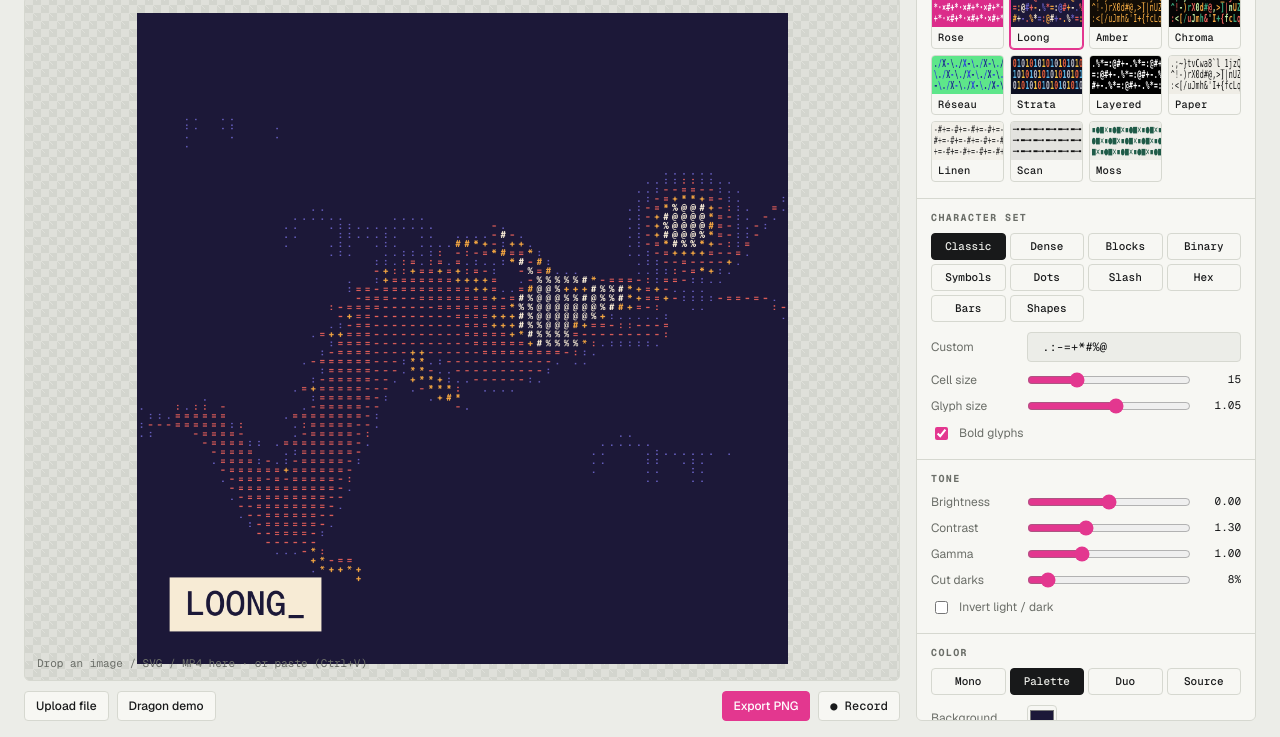
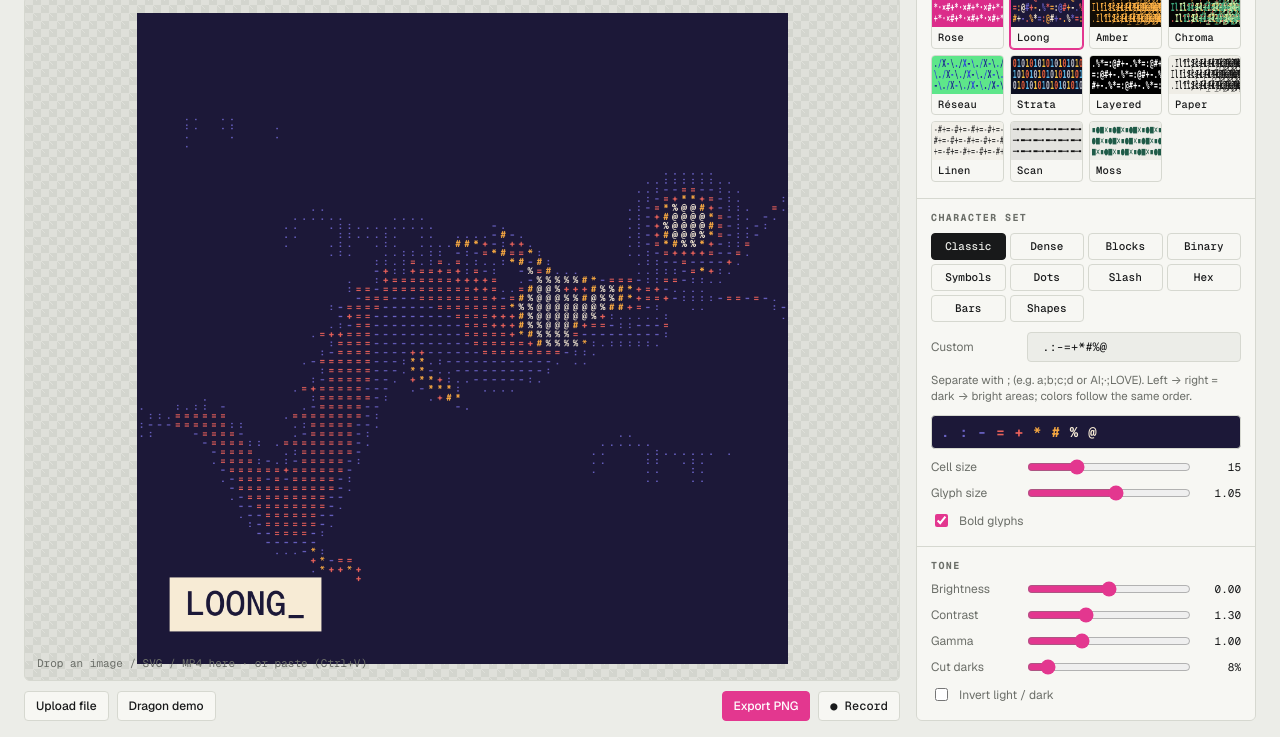
Before and after one commit to hee-quoc/ascii-rxa, a website: page index.html in a window 1280 px wide. Shown: the part 71-808 px from the top of the page. Drawn offline with nearby package versions, Linux system fonts and the light colour scheme; animation ran at ten frames a second.

Commit message:
Let custom glyph sets use ;-separated entries tied to palette order

```diff
--- a/css/style.css
+++ b/css/style.css
@@ -61,6 +61,9 @@ input[type=color]{width:30px;height:26px;padding:0;border:1px solid var(--line);
 .inks input[type=color].off{opacity:.25}
 .check{display:flex;gap:8px;align-items:center;color:var(--muted);font-size:12px;cursor:pointer}
 .check input{accent-color:var(--accent)}
+.note{margin:0;color:var(--muted);font-size:11.5px;line-height:1.45}
+.legend{display:flex;flex-wrap:wrap;gap:2px 10px;padding:7px 9px;border:1px solid var(--line);border-radius:4px;font:700 14px/1.3 var(--f-mono);min-height:34px;align-items:center}
+.legend .more{font-size:11px;font-weight:500;opacity:.7}
 .two{display:grid;grid-template-columns:1fr 1fr;gap:8px}
 .toast{position:fixed;left:50%;bottom:calc(20px + env(safe-area-inset-bottom,0px));transform:translateX(-50%);background:var(--fg);color:var(--bg);font:500 12px var(--f-mono);padding:9px 14px;border-radius:4px;opacity:0;transition:opacity .2s;pointer-events:none}
 .toast.show{opacity:1}
--- a/index.html
+++ b/index.html
@@ -46,7 +46,9 @@
     <section>
       <h2 data-i18n="sCharset"></h2>
       <div class="seg" data-seg="ramp"></div>
-      <div class="row2"><label for="ramp" data-i18n="custom"></label><input id="ramp" data-k="ramp" type="text" spellcheck="false"></div>
+      <div class="row2"><label for="ramp" data-i18n="custom"></label><input id="ramp" data-k="ramp" type="text" spellcheck="false" placeholder="a;b;c;d"></div>
+      <p class="note" data-i18n="rampHint"></p>
+      <div class="legend" id="legend" aria-live="polite"></div>
       <div class="row"><label for="cell" data-i18n="cell"></label><input id="cell" data-k="cell" type="range" min="5" max="40" step="1"><output data-o="cell"></output></div>
       <div class="row"><label for="fscale" data-i18n="fscale"></label><input id="fscale" data-k="fscale" type="range" min="0.5" max="1.5" step="0.05"><output data-o="fscale"></output></div>
       <label class="check"><input id="bold" data-k="bold" type="checkbox"> <span data-i18n="bold"></span></label>
--- a/js/app.js
+++ b/js/app.js
@@ -75,24 +75,29 @@ function drawCover(ctx, el, sw, sh, w, h) {
 /* ---------- glyph atlas ---------- */
 const atlasCache = {};
 function getAtlas(name, ramp) {
-  const chars = [...ramp], s = state.cell, L = Math.max(1, chars.length);
+  const toks = GL.parseRamp(ramp), s = state.cell, L = Math.max(1, toks.length);
   const key = [ramp, s, state.fscale, state.bold].join('|');
   if (atlasCache[name] && atlasCache[name].key === key) return atlasCache[name];
   const c = document.createElement('canvas'); c.width = s * L; c.height = s;
   const x = c.getContext('2d');
   x.fillStyle = '#fff'; x.textAlign = 'center'; x.textBaseline = 'middle';
   x.font = `${state.bold ? 700 : 500} ${s * state.fscale}px "Geist Mono", ui-monospace, Menlo, monospace`;
-  const empty = [];
+  // gi[i] = order of level i among the visible glyphs, G = how many there are;
+  // palette colors are dealt out over that order so each glyph keeps one color
+  const empty = [], gi = [];
+  let G = 0;
   for (let i = 0; i < L; i++) {
-    const ch = chars[i] || ' ';
-    empty[i] = !ch.trim();
+    const tok = toks[i] || '';
+    empty[i] = !tok;
     if (empty[i]) continue;
+    gi[i] = G++;
     x.save(); x.beginPath(); x.rect(i * s, 0, s, s); x.clip();
-    if (GL.SHAPES[ch]) GL.SHAPES[ch](x, i * s, 0, s, state.fscale);
-    else x.fillText(ch, i * s + s / 2, s / 2 + s * 0.05);
+    if (GL.SHAPES[tok]) GL.SHAPES[tok](x, i * s, 0, s, state.fscale);
+    else if ([...tok].length > 1) x.fillText(tok, i * s + s / 2, s / 2 + s * 0.05, s * 0.94); // words squeeze into the cell
+    else x.fillText(tok, i * s + s / 2, s / 2 + s * 0.05);
     x.restore();
   }
-  return atlasCache[name] = { key, c, L, empty };
+  return atlasCache[name] = { key, c, L, empty, gi, G, toks };
 }
 
 /* ---------- render ---------- */
@@ -115,6 +120,7 @@ function getGrain(W, H) {
 }
 const hex = h => { const n = parseInt(h.slice(1), 16); return [n >> 16 & 255, n >> 8 & 255, n & 255]; };
 function hash(x, y, s) { let h = Math.imul(x, 374761393) ^ Math.imul(y, 668265263) ^ Math.imul(s, 1442695041); h = Math.imul(h ^ (h >>> 13), 1274126177); return ((h ^ (h >>> 16)) >>> 0) / 4294967296; }
+const inkIndex = (j, G, n) => Math.min(n - 1, Math.floor(j * n / G));
 function setSize(c, w, h) { if (c.width !== w || c.height !== h) { c.width = w; c.height = h; } }
 let lastInfo = null;
 
@@ -165,7 +171,7 @@ function render(time) {
     let cr, cg, cb;
     switch (state.color) {
       case 'mono': [cr, cg, cb] = inks[0]; break;
-      case 'palette': [cr, cg, cb] = inks[Math.min(n - 1, Math.floor(v * n))]; break;
+      case 'palette': [cr, cg, cb] = inks[inkIndex(at.gi[lev], at.G, n)]; break;
       case 'duotone': { const a = inks[0], z = inks[Math.min(1, n - 1)]; cr = a[0] + (z[0] - a[0]) * v; cg = a[1] + (z[1] - a[1]) * v; cb = a[2] + (z[2] - a[2]) * v; break; }
       default: { const l = lum * 255; cr = l + (r - l) * sat; cg = l + (g - l) * sat; cb = l + (b - l) * sat; }
     }
@@ -282,6 +288,27 @@ function syncUI() {
   document.querySelectorAll('[data-seg]').forEach(box => box.querySelectorAll('button').forEach(b => b.classList.toggle('on', b.dataset.v === state[box.dataset.seg])));
   state.inks.forEach((h, i) => { const c = $('#ink' + i); c.value = h; c.classList.toggle('off', i >= state.inkN); });
   document.querySelectorAll('.preset').forEach(b => b.classList.toggle('on', b.dataset.p === activePreset));
+  drawLegend();
+}
+// which color each glyph of the main set gets, in the current color mode
+function drawLegend() {
+  const toks = GL.parseRamp(state.ramp).filter(Boolean), G = toks.length, n = state.inkN;
+  const inks = state.inks.map(hex), bgc = hex(state.bg);
+  const contrastInk = bgc[0] * .299 + bgc[1] * .587 + bgc[2] * .114 > 140 ? '#151515' : '#FFFFFF';
+  const MAX = 16, box = $('#legend');
+  box.style.background = state.bg;
+  box.innerHTML = '';
+  toks.slice(0, MAX).forEach((tok, j) => {
+    let col;
+    switch (state.color) {
+      case 'mono': col = state.inks[0]; break;
+      case 'palette': col = state.inks[inkIndex(j, G, n)]; break;
+      case 'duotone': { const a = inks[0], z = inks[Math.min(1, n - 1)], f = G > 1 ? j / (G - 1) : 1; col = `rgb(${a.map((c, k) => Math.round(c + (z[k] - c) * f))})`; break; }
+      default: col = contrastInk;
+    }
+    const sp = document.createElement('span'); sp.textContent = tok; sp.style.color = col; box.appendChild(sp);
+  });
+  if (G > MAX) { const sp = document.createElement('span'); sp.className = 'more'; sp.style.color = contrastInk; sp.textContent = `+${G - MAX}`; box.appendChild(sp); }
 }
 function changed(fromPreset) { if (!fromPreset) activePreset = null; dirty = true; syncUI(); }
 document.querySelectorAll('[data-k]').forEach(el => {
@@ -301,7 +328,7 @@ for (const [id, p] of Object.entries(PRESETS)) {
   const c = document.createElement('canvas'); c.width = 120; c.height = 38;
   const x = c.getContext('2d'); x.fillStyle = p.bg; x.fillRect(0, 0, 120, 38);
   const inks = p.inks || DEFAULTS.inks, nI = p.color === 'palette' ? (p.inkN || 1) : 1;
-  const chars = [...p.ramp].filter(ch => ch.trim());
+  const chars = GL.parseRamp(p.ramp).filter(Boolean);
   x.font = `${p.bold ? 700 : 500} 11px ui-monospace, Menlo, monospace`; x.textBaseline = 'top';
   for (let r = 0; r < 3; r++) for (let k = 0; k < 17; k++) {
     x.fillStyle = p.color === 'source' ? ['#f2a541', '#3aa37a', '#e8615a', '#c8f0a8'][(k + r) % 4] : inks[(k + r) % nI];
--- a/js/i18n.js
+++ b/js/i18n.js
@@ -9,7 +9,8 @@ GL.STRINGS = {
     png: 'Xuất PNG', rec: '● Quay video', recStop: '■ Dừng & lưu',
     sPresets: 'Biến thể', sCharset: 'Bộ ký tự', sTone: 'Tone', sColor: 'Màu',
     sLayer: 'Lồng ảnh gốc', sMotion: 'Chuyển động & chữ',
-    custom: 'Tự nhập', cell: 'Cỡ ô', fscale: 'Cỡ chữ', bold: 'Chữ đậm',
+    custom: 'Tự nhập',
+    rampHint: 'Ngăn cách bằng ; (vd: a;b;c;d hoặc AI;·;LOVE). Trái → phải = vùng tối → vùng sáng; màu theo đúng thứ tự đó.', cell: 'Cỡ ô', fscale: 'Cỡ chữ', bold: 'Chữ đậm',
     bright: 'Độ sáng', contrast: 'Tương phản', gamma: 'Gamma', cut: 'Cắt vùng tối', invert: 'Đảo sáng / tối',
     bg: 'Nền', inks: 'Màu chữ', inkN: 'Số màu', sat: 'Độ bão hoà', grain: 'Hạt nhiễu',
     cMono: 'Mono', cPalette: 'Palette', cDuo: 'Duo', cSource: 'Ảnh',
@@ -34,7 +35,8 @@ GL.STRINGS = {
     png: 'Export PNG', rec: '● Record', recStop: '■ Stop & save',
     sPresets: 'Presets', sCharset: 'Character set', sTone: 'Tone', sColor: 'Color',
     sLayer: 'Source layer', sMotion: 'Motion & label',
-    custom: 'Custom', cell: 'Cell size', fscale: 'Glyph size', bold: 'Bold glyphs',
+    custom: 'Custom',
+    rampHint: 'Separate with ; (e.g. a;b;c;d or AI;·;LOVE). Left → right = dark → bright areas; colors follow the same order.', cell: 'Cell size', fscale: 'Glyph size', bold: 'Bold glyphs',
     bright: 'Brightness', contrast: 'Contrast', gamma: 'Gamma', cut: 'Cut darks', invert: 'Invert light / dark',
     bg: 'Background', inks: 'Glyph colors', inkN: 'Colors', sat: 'Saturation', grain: 'Grain',
     cMono: 'Mono', cPalette: 'Palette', cDuo: 'Duo', cSource: 'Source',
--- a/js/presets.js
+++ b/js/presets.js
@@ -18,6 +18,17 @@ GL.CHARSETS = {
   hex:     { ramp: ' 123456789ABCDEF', name: 'Hex' },
   bars:    { ramp: ' ─╸━', name: 'Bars' },
   shapes:  { ramp: ' ▪✕■●', name: 'Shapes' },
+};
+
+/* A ramp is either a plain string (one glyph per character) or a list split
+ * by ';' where each entry can be a character, an emoji or a short word:
+ * 'a;b;c;d' or 'AI;·;LOVE'. Entries run from dark/sparse to bright/dense and
+ * an empty entry is a blank level. Without any blank level one is added in
+ * front, so the background stays clear like the built-in sets. */
+GL.parseRamp = str => {
+  const toks = str.includes(';') ? str.split(';').map(s => s.trim()) : [...str].map(c => c.trim());
+  if (!toks.some(t => !t)) toks.unshift('');
+  return toks;
 };
 
 /* Glyphs drawn as geometry instead of font text, so they fill the cell
```
Also changed, not shown: README.md.
